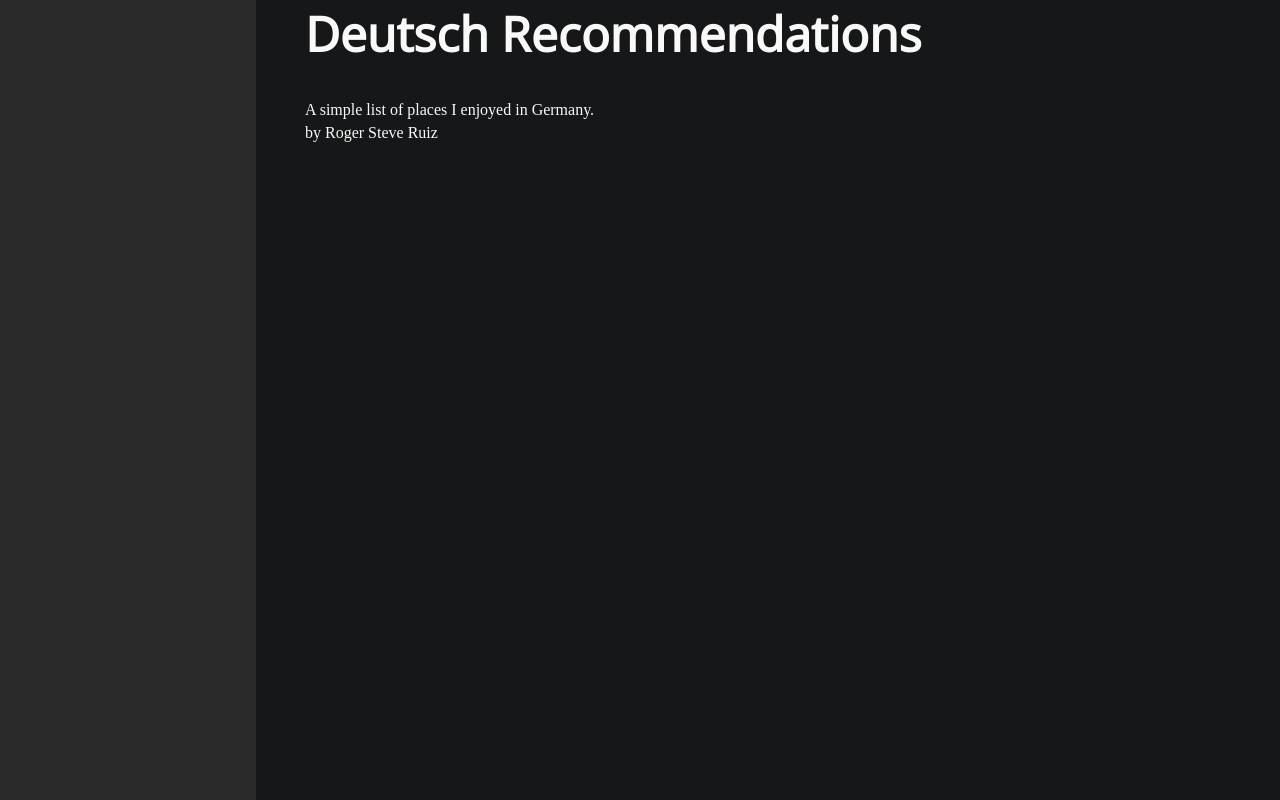
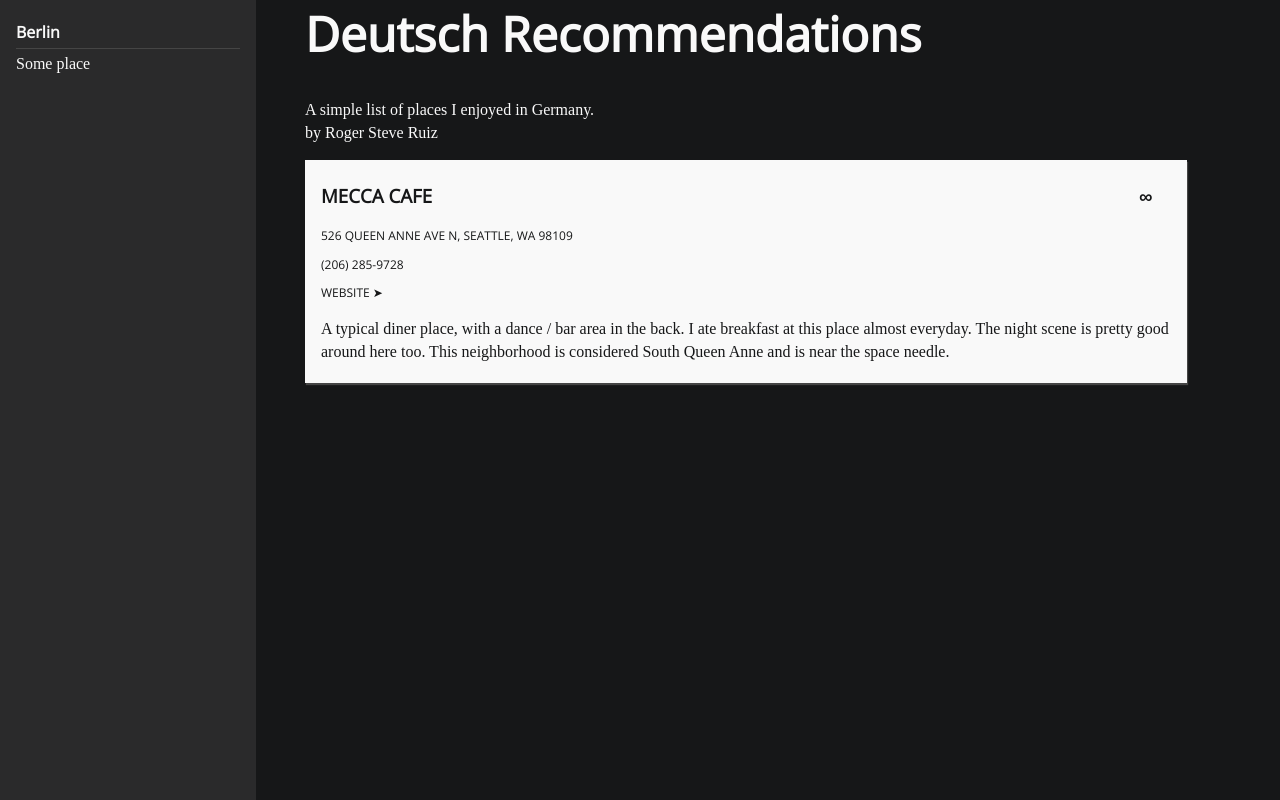
Before and after one commit to rogeruiz/germany-recommendations, a website: page index.html in a window 1280 px wide. Drawn offline with nearby package versions, Linux system fonts and the light colour scheme; a web font is replaced by a local one.

Commit message:
Dummy placeholder text

```diff
--- a/index.html
+++ b/index.html
@@ -39,6 +39,10 @@
     <body>
 
         <div class="coffin">
+            <ul class="nav">
+                <li><h4>Berlin</h4></li>
+                <li><a data-coffin="click" href="#some-place">Some place</a></li>
+            </ul>
             <!-- <ul class="nav">
                 <li><h4>Seattle</h4></li>
                 <li><a data-coffin="click" href="#mecca-cafe">Mecca Cafe</a></li>
@@ -66,6 +70,18 @@
                     <h1 class="site-header">Deutsch Recommendations</h1>
                     <p>A simple list of places I enjoyed in Germany.<br>by Roger Steve Ruiz</p>
                 </header>
+            </article>
+
+            <article id="berlin">
+                <section id="some-place">
+                    <header>
+                        <a href="#mecca-cafe"><h3>Mecca Cafe <span class="link-back">∞</span></h3></a>
+                    </header>
+                    <p class="address"><a href="http://maps.google.com/maps?daddr=47.62412404584618,-122.35649550082233" target="_blank" title="">526 Queen Anne Ave N, Seattle, WA 98109</a></p>
+                    <p class="telephone"><a href="tel:+12062859728">(206) 285-9728</a></p>
+                    <p class="site"><a href="http://www.meccacafe.com/" target="_blank" title="">website ➤</a></p>
+                    <p>A typical diner place, with a dance / bar area in the back. I ate breakfast at this place almost everyday. The night scene is pretty good around here too. This neighborhood is considered South Queen Anne and is near the space needle.</p>
+                </section>
             </article>
 
             <!-- <article id="seattle">
```
